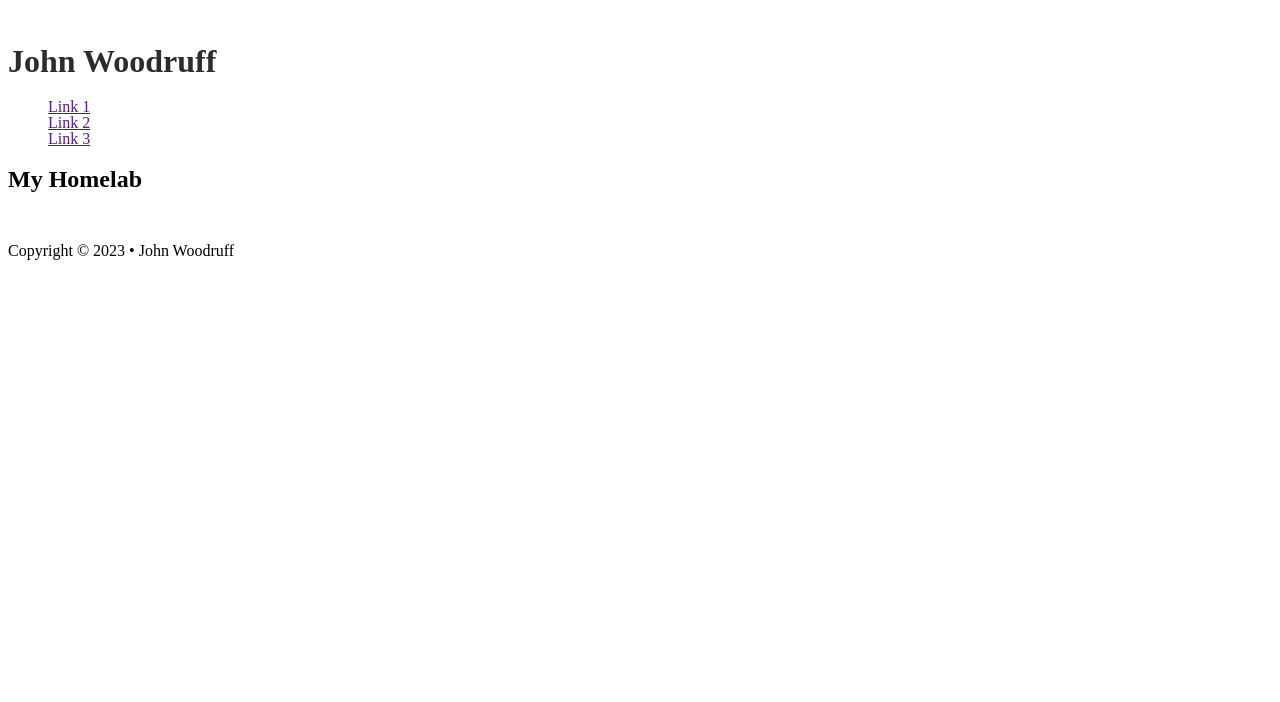
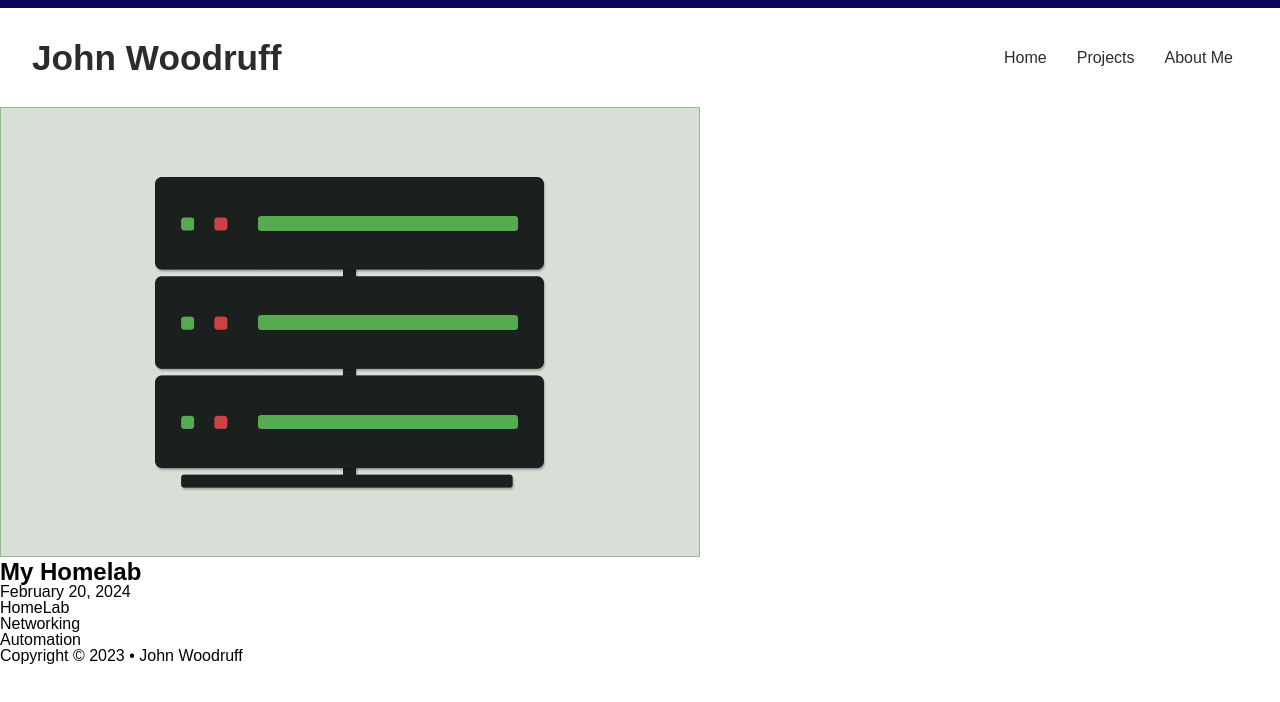
Before and after one commit to TimMcKennaYCP/class_sandbox, a plain HTML site: page index.html in a window 1280 px wide. Drawn offline with Linux system fonts and the light colour scheme.

Commit message:
Class Work on Night 8 - John Woodruff site

```diff
--- a/css/style.css
+++ b/css/style.css
@@ -1,8 +1,6 @@
 /* Start writing your CSS */
 
-<style>
-@import url('https://fonts.googleapis.com/css2?family=Poppins:ital,wght@0,100;0,200;0,300;0,400;0,500;0,600;0,700;0,800;0,900;1,100;1,200;1,300;1,400;1,500;1,600;1,700;1,800;1,900&display=swap')
-</style>
+@import url('https://fonts.googleapis.com/css2?family=Source+Sans+3:ital,wght@0,200..900;1,200..900&display=swap')
 
 /* CSS Reset
    http://meyerweb.com/eric/tools/css/reset/
@@ -56,13 +54,58 @@ table {
 
 /* End Reset */
 
+
+
 *{
+    font-family: "Source Sans 3", sans-serif;
     background-color: #fff;
+    margin: 0;
 }
 
 h1{
+    font-weight: 800;
+    font-size: 2.2rem;
     color:rgba(44, 44, 44, 1);
 }
+
+/* Main Header and Nav */
+
+header{
+    display: flex;
+    justify-content: space-between;
+    align-items: 0;
+    flex-direction: row;
+    margin: 0 auto;
+    border-top: rgb(6, 6, 90) solid 8px;
+    padding: 2rem;
+}
+
+nav{
+    display: flex;
+    justify-content: space-between;
+    align-items: 0;
+    margin: 0;
+}
+
+nav ul{
+    display: flex;
+    justify-content: space-between;
+    align-items: center;
+}
+
+nav ul li{
+    display: flex;
+    justify-content: space-between;
+    align-items: center;
+    margin: 0 15px;
+}
+
+nav ul li a{
+    text-decoration: none;
+    color:rgba(44, 44, 44, 1);
+}
+
+
 
 
 
--- a/index.html
+++ b/index.html
@@ -11,34 +11,41 @@
 
   <body>
 
+  <!-- This is my header section -->
     <header>
-
-      <img src="">
 
       <h1>John Woodruff</h1>
 
       <nav>
         <ul>
-          <li><a href="">Link 1</a></li>
-          <li><a href="">Link 2</a></li>
-          <li><a href="">Link 3</a></li>
+          <li><a href="index.html">Home</a></li>
+          <li><a href="projects.html">Projects</a></li>
+          <li><a href="about.html">About Me</a></li>
         </ul>
       </nav>
 
     </header>
+<!-- End of Header Section-->
 
+<!-- This is my main blog article -->
     <section>
 
-      <div>
-      <h2>My Homelab
-      </h2>
+    <div>
+      <img src="img/homelab.png">
 
-      <img src="">
+      <h2>My Homelab</h2>
+      <p>February 20, 2024</p>
+      <p>HomeLab</p>
+      <p>Networking</p>
+      <p>Automation</p>
+
+
 
       <p></p>
-      </div>
+    </div>
 
     </section>
+  <!-- End Main Section -->
 
 
     <footer>
```
